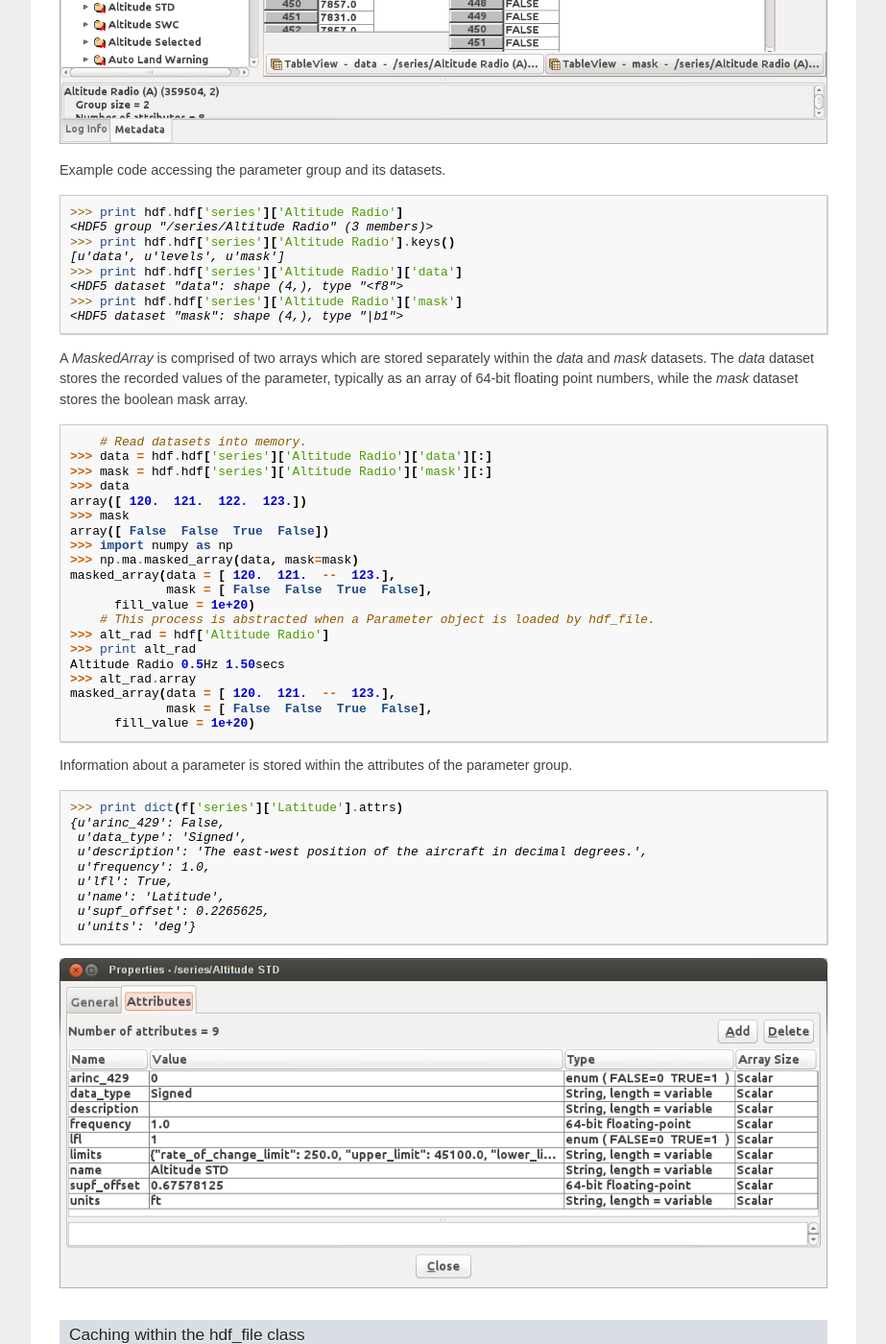
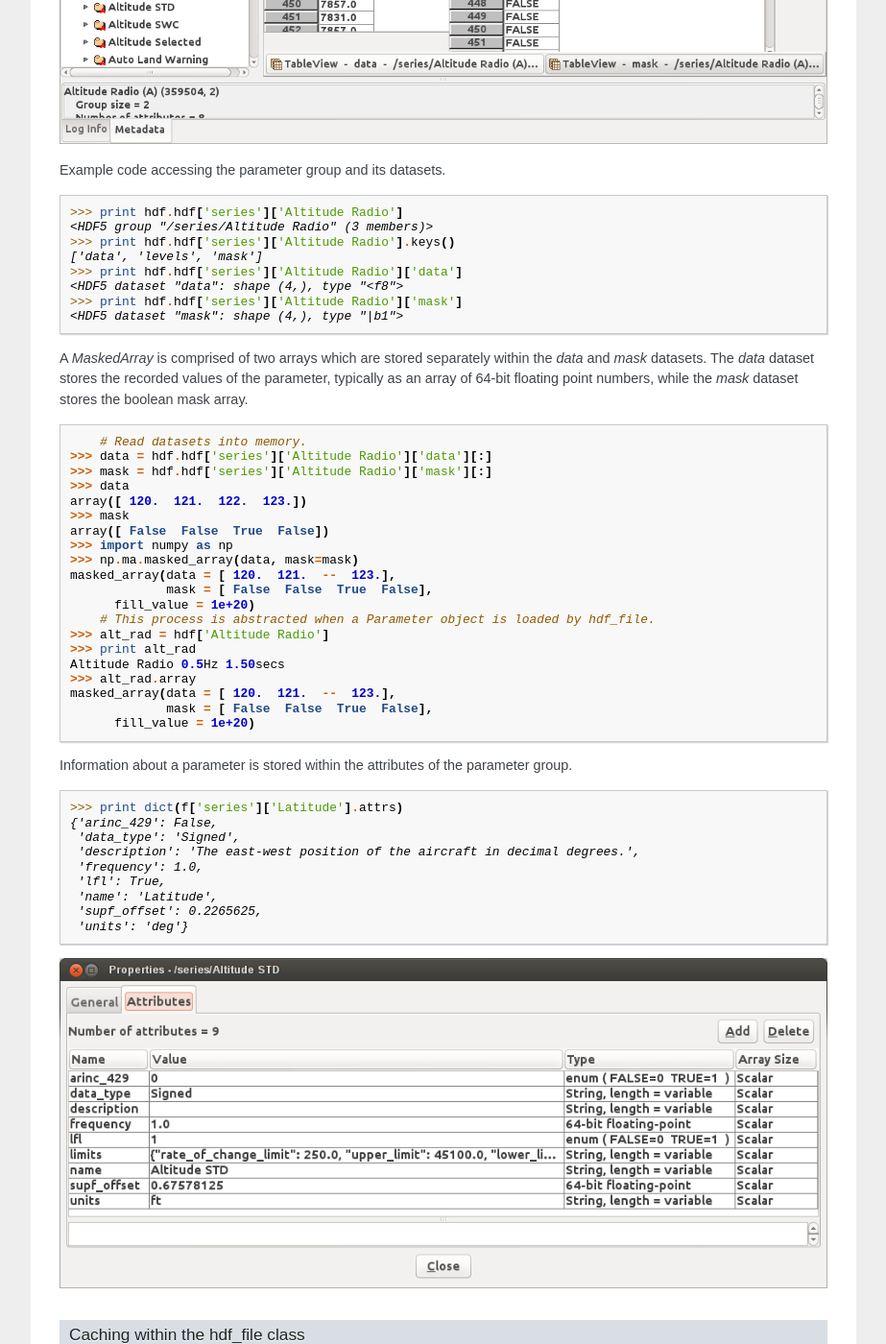
Before and after one commit to geolffrey/FlightDataAccessor, a Sphinx documentation site: the page built from doc/source/Overview.rst, in a window 1280 px wide and 1400 px high, scrolled down 6016 px. Shown: the whole window at 96% size, without its empty margins (198-1121 px from the left). Built offline with Sphinx 7.4.7, drawn with Linux system fonts in a browser that asks for light colours; formulas are drawn with MathJax 3; pages that are not in the unit, such as notebooks, are missing from menus; some of the changed text lies outside the part shown.

Commit message:
cleanup: remove all obsolete u-prefixes from strings.

```diff
--- a/doc/source/Overview.rst
+++ b/doc/source/Overview.rst
@@ -233,7 +233,7 @@
 
    >>> hdf.superframe_present = True
    >>> print dict(hdf.hdf.attrs)
-   {u'superframe_present': True}
+   {'superframe_present': True}
    >>> print hdf.superframe_present
    True
 
@@ -244,7 +244,7 @@
    >>> import datetime
    >>> hdf.start_datetime = datetime.datetime(2013, 2, 22, 5, 6, 10)
    >>> print dict(hdf.hdf.attrs)
-   {u'start_timestamp': 1361509570}
+   {'start_timestamp': 1361509570}
    >>> print hdf.start_datetime
    datetime.datetime(2013, 2, 22, 5, 6, 10)
 
@@ -262,7 +262,7 @@
                                'id': 'Event Marker Pressed',
                                'name': '14: Event Marker Pressed'}]
    >>> print dict(hdf.hdf.attrs)
-   {u'dependency_tree': 'eJx9jrEOwjAMRH/FMmsHEIihGwMjEgNb1cGJPQSCIzkVS9R/...zS0c5\n'}
+   {'dependency_tree': 'eJx9jrEOwjAMRH/FMmsHEIihGwMjEgNb1cGJPQSCIzkVS9R/...zS0c5\n'}
    >>> print hdf.dependency_tree
    [{'adjacencies': [{'data': {}, 'nodeTo': 'Event Marker'},
                      {'data': {}, 'nodeTo': 'Airborne'}],
@@ -278,9 +278,9 @@
 .. code-block:: python
 
    >>> print hdf.hdf.keys()
-   [u'series']
+   ['series']
    >>> print hdf.hdf['series'].keys()
-   [u'Altitude Radio', u'Altitude STD']
+   ['Altitude Radio', 'Altitude STD']
 
 A parameter is stored as a group containing attributes and two datasets – `data` and `mask`. Datasets are stored with gzip compression level 6 which is transparently built-in to the HDF5 library.
 
@@ -301,7 +301,7 @@
    >>> print hdf.hdf['series']['Altitude Radio']
    <HDF5 group "/series/Altitude Radio" (3 members)>
    >>> print hdf.hdf['series']['Altitude Radio'].keys()
-   [u'data', u'levels', u'mask']
+   ['data', 'levels', 'mask']
    >>> print hdf.hdf['series']['Altitude Radio']['data']
    <HDF5 dataset "data": shape (4,), type "<f8">
    >>> print hdf.hdf['series']['Altitude Radio']['mask']
@@ -338,14 +338,14 @@
 .. code-block:: python
 
    >>> print dict(f['series']['Latitude'].attrs)
-   {u'arinc_429': False,
-    u'data_type': 'Signed',
-    u'description': 'The east-west position of the aircraft in decimal degrees.',
-    u'frequency': 1.0,
-    u'lfl': True,
-    u'name': 'Latitude',
-    u'supf_offset': 0.2265625,
-    u'units': 'deg'}
+   {'arinc_429': False,
+    'data_type': 'Signed',
+    'description': 'The east-west position of the aircraft in decimal degrees.',
+    'frequency': 1.0,
+    'lfl': True,
+    'name': 'Latitude',
+    'supf_offset': 0.2265625,
+    'units': 'deg'}
 
 .. image:: hdfview-03.png
 
```
Also changed, not shown: 1 other file.
